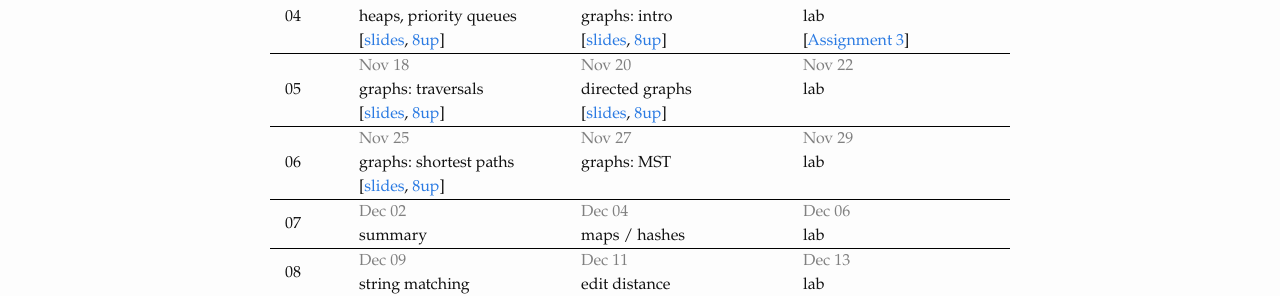
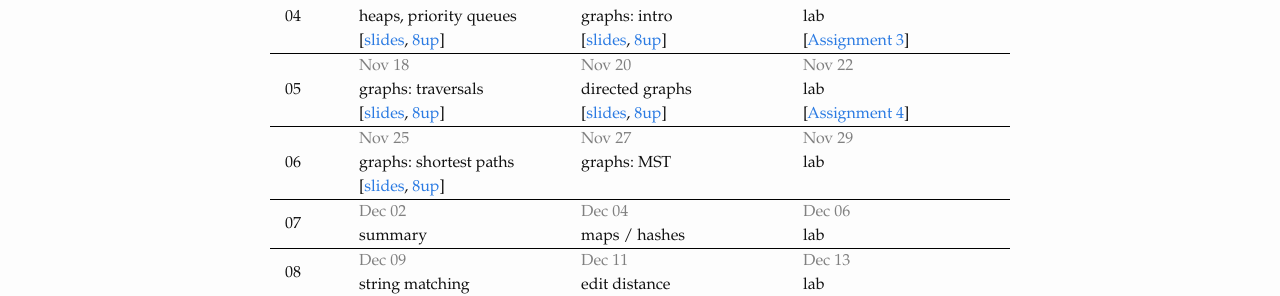
Before and after one commit to dsacl3-2024/dsacl3-2024.github.io, a Jekyll site: the page built from lectures.md, in a window 1280 px wide. Shown: the part 518-814 px from the top of the page. Built offline with Jekyll 4.4.1, drawn with Linux system fonts in a browser that asks for light colours.

Commit message:
add a4 to schedule

```diff
--- a/_data/schedule.yml
+++ b/_data/schedule.yml
@@ -77,6 +77,8 @@
         8up: slides/digraphs-handout.pdf
     Nov 22:
       topic: lab
+      links:
+        Assignment 4: https://dsacl3-2024.github.io/a4
 - week: "06"
   dates:
     Nov 25:
```
